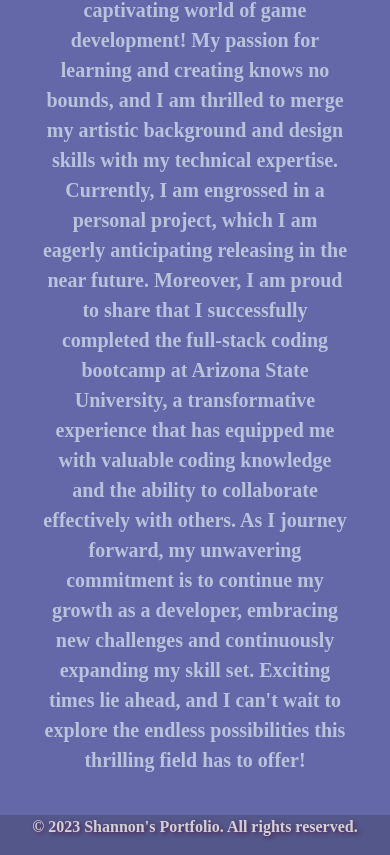
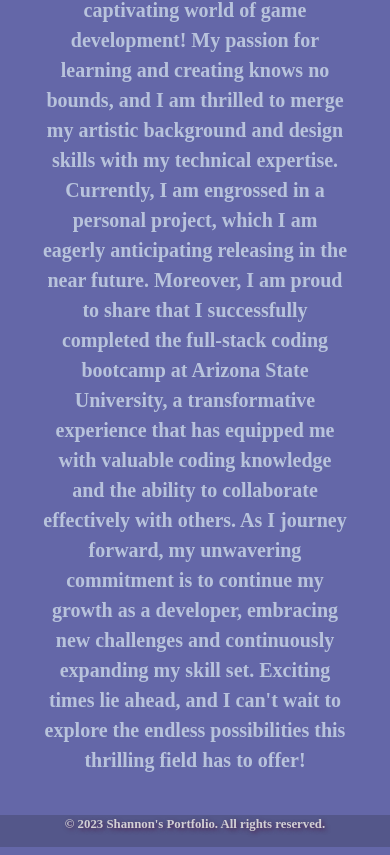
Before and after one commit to SilverFae/portfolio, a React (Create React App) app: page / in a window 390 px wide. Shown: the part 1018-1873 px from the top of the page. Built offline with nearby package versions, Linux system fonts and the light colour scheme.

Commit message:
added media query

```diff
--- a/src/components/style/footer.css
+++ b/src/components/style/footer.css
@@ -1,5 +1,6 @@
 
   .containerFooter {
+    position: relative;
     font-size: 1rem;
     text-align: center;
     margin: 0;
@@ -17,3 +18,15 @@
     padding-bottom: 0.5em;
 
   }
+  @media only screen and (max-width: 768px) {
+    .containerFooter {
+      font-size: 0.8rem;
+      height: 2rem;
+    }
+  }
+  @media only screen and (min-width: 1200px) {
+    .containerFooter {
+      font-size: 1.2rem;
+      height: 3rem;
+    }
+  }
```
